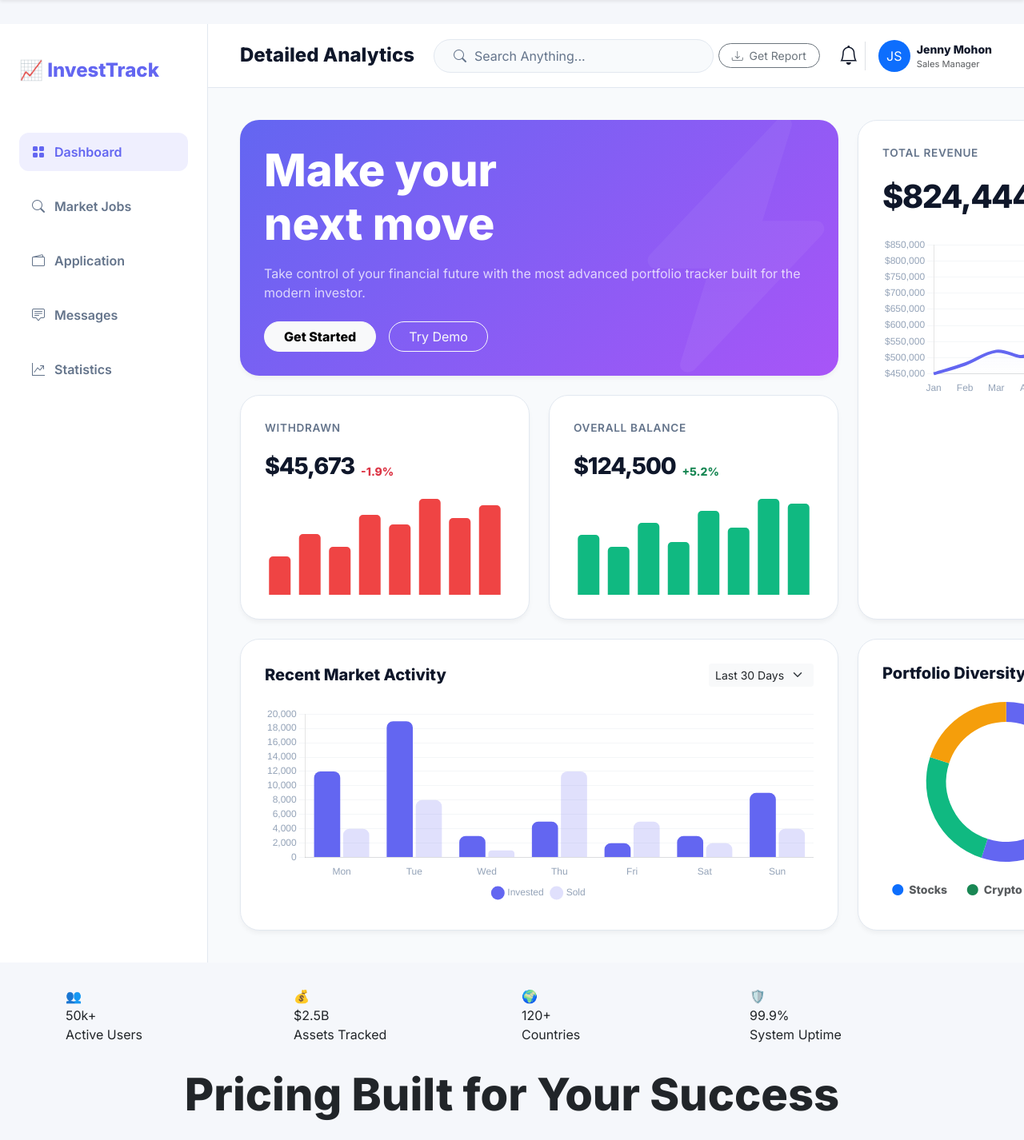
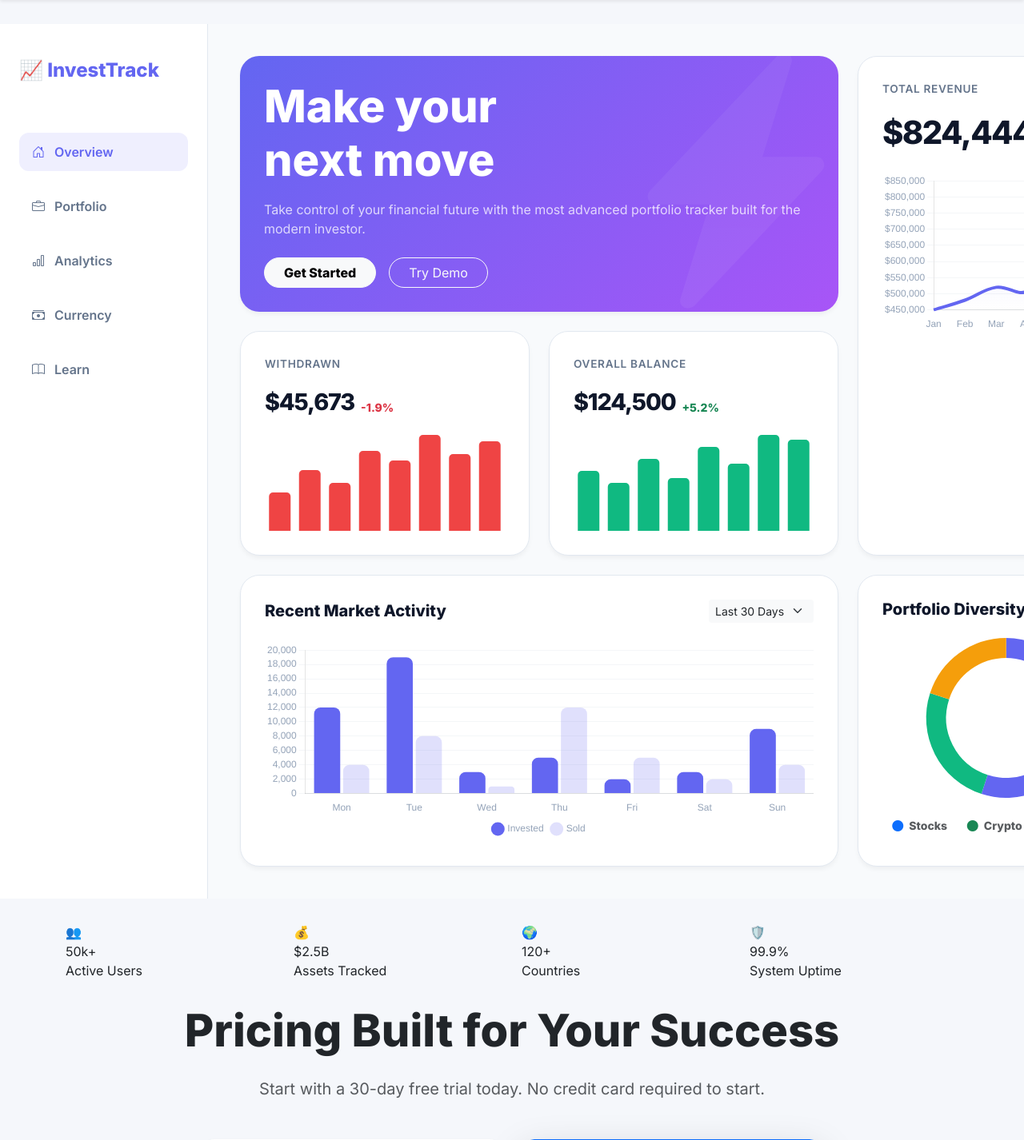
Before and after one commit to naylahabdalla/InvestTrack, a Flask app: page / in a window 1280 px wide. Shown: the part 56-1482 px from the top of the page at 80% size. Run offline with Flask 3, Linux system fonts and the light colour scheme.

Commit message:
Sidebar links update with features list and removed dashboard header

```diff
--- a/templates/index.html
+++ b/templates/index.html
@@ -11,9 +11,8 @@
         background: var(--db-bg);
         display: grid;
         grid-template-columns: 260px 1fr;
-        grid-template-rows: 80px 1fr;
+        grid-template-rows: 1fr;
         grid-template-areas:
-            "sidebar header"
             "sidebar content";
         overflow: hidden;
         color: var(--text-main);
@@ -79,13 +78,7 @@
 
     /* Header Styles */
     .db-header {
-        grid-area: header;
-        background: var(--db-sidebar);
-        border-bottom: 1px solid var(--db-border);
-        display: flex;
-        align-items: center;
-        justify-content: space-between;
-        padding: 0 40px;
+        display: none;
     }
 
     .search-mock {
@@ -234,34 +227,13 @@
     <!-- Sidebar Mock -->
     <div class="db-sidebar">
         <div class="db-brand">📈 InvestTrack</div>
-        <div class="nav-item-mock active"><i class="bi bi-grid-fill"></i> <span class="nav-text">Dashboard</span></div>
-        <div class="nav-item-mock"><i class="bi bi-search"></i> <span class="nav-text">Market Jobs</span></div>
-        <div class="nav-item-mock"><i class="bi bi-wallet2"></i> <span class="nav-text">Application</span></div>
-        <div class="nav-item-mock"><i class="bi bi-chat-square-text"></i> <span class="nav-text">Messages</span></div>
-        <div class="nav-item-mock"><i class="bi bi-graph-up-arrow"></i> <span class="nav-text">Statistics</span></div>
+        <div class="nav-item-mock active"><i class="bi bi-house-door"></i> <span class="nav-text">Overview</span></div>
+        <div class="nav-item-mock"><i class="bi bi-briefcase"></i> <span class="nav-text">Portfolio</span></div>
+        <div class="nav-item-mock"><i class="bi bi-bar-chart"></i> <span class="nav-text">Analytics</span></div>
+        <div class="nav-item-mock"><i class="bi bi-cash-stack"></i> <span class="nav-text">Currency</span></div>
+        <div class="nav-item-mock"><i class="bi bi-book"></i> <span class="nav-text">Learn</span></div>
     </div>
 
-    <!-- Header Mock -->
-    <div class="db-header">
-        <div class="d-flex align-items-center gap-4">
-            <h4 class="mb-0 fw-bold">Detailed Analytics</h4>
-            <div class="search-mock d-none d-lg-flex">
-                <i class="bi bi-search"></i>
-                <span>Search Anything...</span>
-            </div>
-        </div>
-        <div class="d-flex align-items-center gap-3">
-            <button class="btn btn-outline-secondary btn-sm rounded-pill px-3"><i class="bi bi-download me-1"></i> Get Report</button>
-            <div class="fs-4 px-2 border-end"><i class="bi bi-bell"></i></div>
-            <div class="d-flex align-items-center gap-2">
-                <div class="rounded-circle bg-primary text-white d-flex align-items-center justify-content-center" style="width:40px;height:40px;">JS</div>
-                <div class="d-none d-md-block">
-                    <div class="small fw-bold">Jenny Mohon</div>
-                    <div class="text-muted" style="font-size:0.7rem;">Sales Manager</div>
-                </div>
-            </div>
-        </div>
-    </div>
 
     <!-- Content Mock -->
     <div class="db-content">
```
